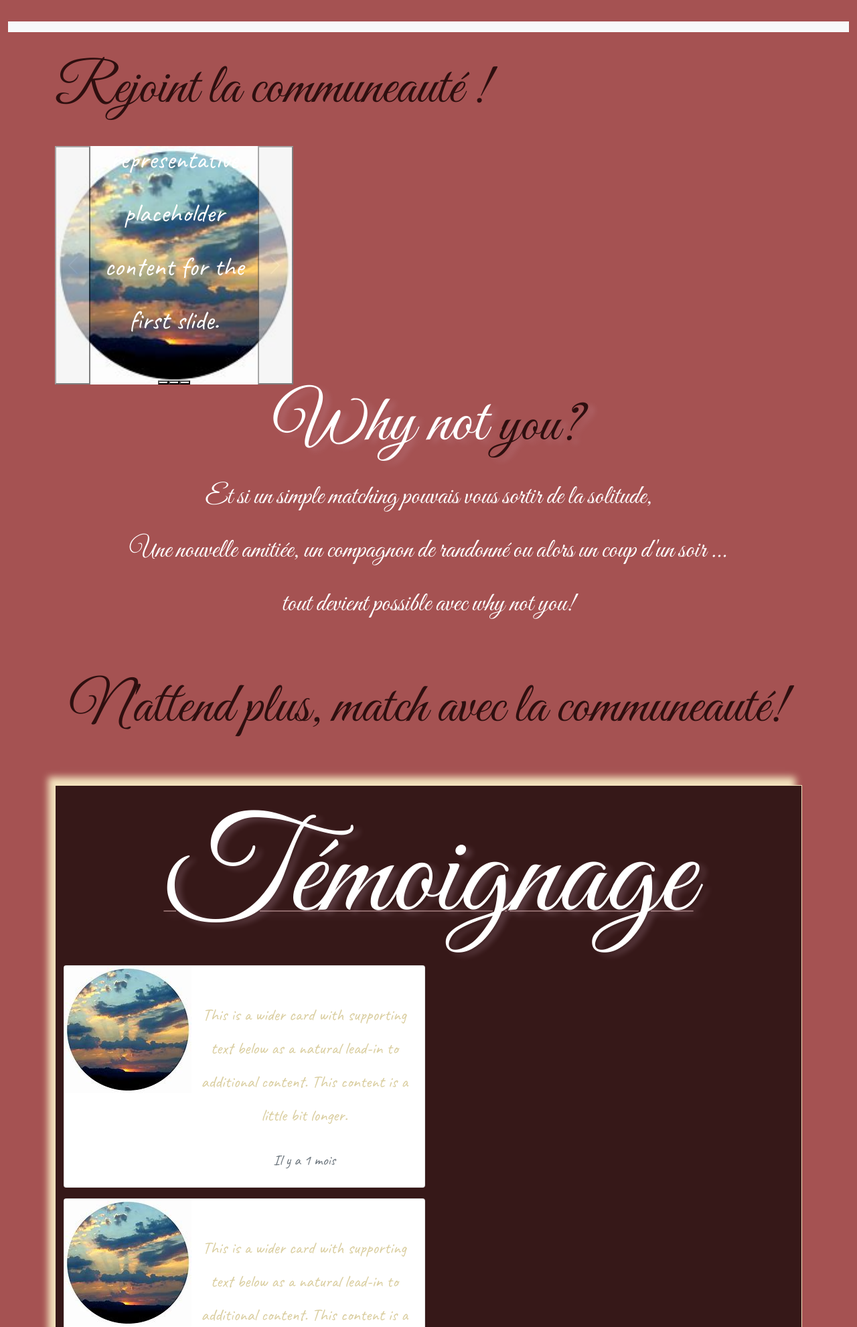
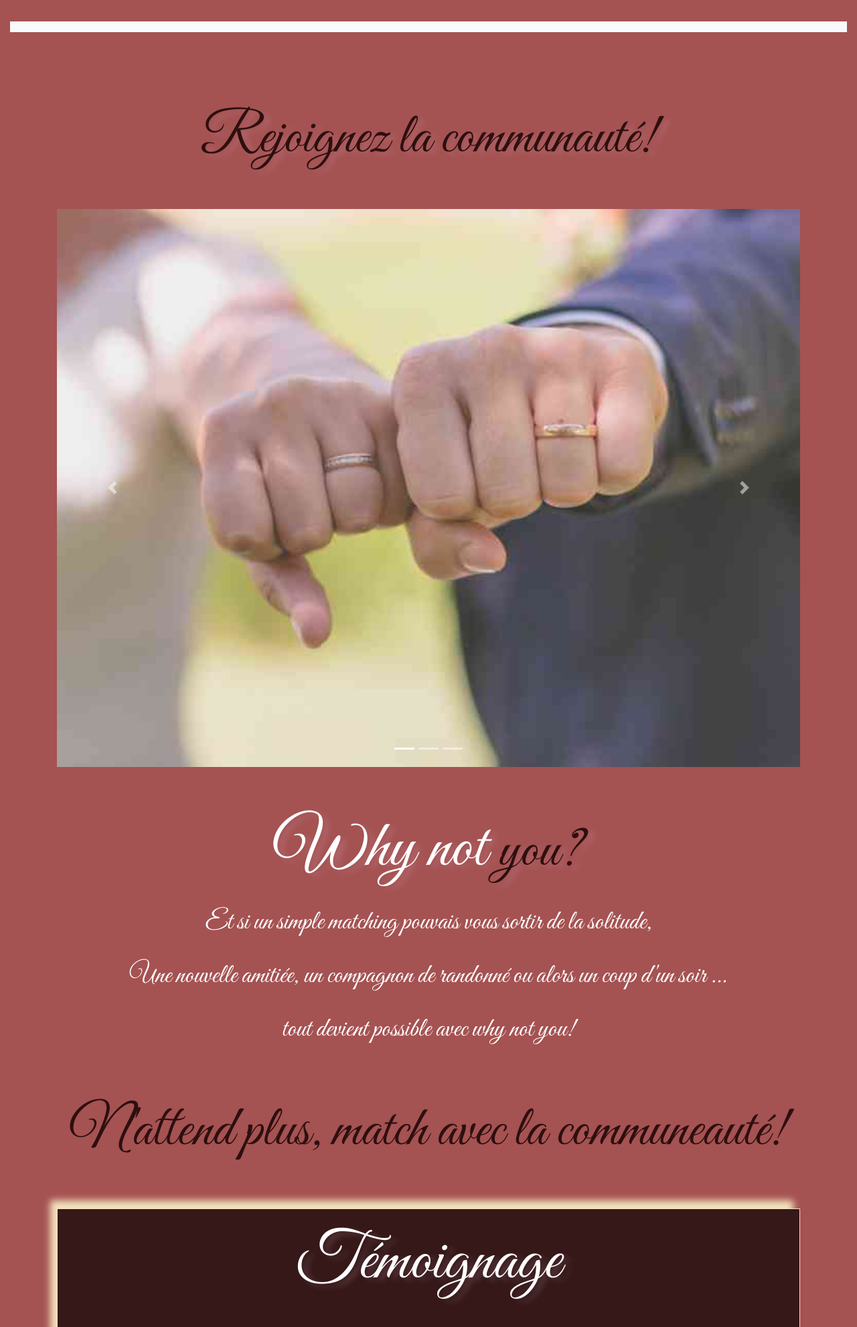
Before and after one commit to sandra-f/WhyNotYou, a PHP site: template templates/home.html.twig in a window 1280 px wide. Shown: the top 1981 px of the page at 67% size. Run offline with PHP 8.4, Linux system fonts and the light colour scheme; the template is opened without the code that fills it, so the values that code supplies are empty; some libraries are stand-ins or nearby versions.

Commit message:
modification du body

```diff
--- a/templates/home.html.twig
+++ b/templates/home.html.twig
@@ -3,10 +3,7 @@
 {% block stylesheets %}
 
         <!-- CSS only -->
-        <link href="https://cdn.jsdelivr.net/npm/bootstrap@5.0.0-beta1/dist/css/bootstrap.min.css" rel="stylesheet"
-        integrity="sha384-giJF6kkoqNQ00vy+HMDP7azOuL0xtbfIcaT9wjKHr8RbDVddVHyTfAAsrekwKmP1" crossorigin="anonymous">
-        <link rel="stylesheet" href="{{ asset('css/stylebody.css') }}" media="all">
-        <link href="https://fonts.googleapis.com/css2?family=Great+Vibes&display=swap" rel="stylesheet">
+
 
 
     {% endblock %}
@@ -14,76 +11,43 @@
 
 {% block body %}
 
-<div class="container">
-
-    <main id="index">
-        <div>
-            <div class="row">
-                <div class="col-12 col-md-12">
-
-                    <div class="margebutton">
-
-                        <a class="button" href="#">Rejoint la communeauté !</a>
+<main>
+    <section id="intro" class="bg py-5">
+            <div class="container mb-3">
+                <h1 class="text-white text-center my-5"><a href="">Rejoignez la communauté!</a></h1>
+                <div id="carouselExampleIndicators" class="carousel slide" data-ride="carousel">
+                    <ol class="carousel-indicators">
+                        <li data-target="#carouselExampleIndicators" data-slide-to="0" class="active"></li>
+                        <li data-target="#carouselExampleIndicators" data-slide-to="1"></li>
+                        <li data-target="#carouselExampleIndicators" data-slide-to="2"></li>
+                    </ol>
+                    <div class="carousel-inner">
+                        <div class="carousel-item active">
+                            <img src="img/4.jpg" class="d-block w-100" alt="">
+                        </div>
+                        <div class="carousel-item">
+                            <img src="img/4.jpg" class="d-block w-100" alt="">
+                        </div>
+                        <div class="carousel-item">
+                            <img src="img/4.jpg" class="d-block w-100" alt="">
                         </div>
                     </div>
-            </div>
-
-
-                <div class="row">
-                    <div class="col-12 col-md-4">
-                        <div id="carouselExampleCaptions" class="carousel slide" data-bs-ride="carousel">
-                            <div class="carousel-indicators">
-                                <button type="button" data-bs-target="#carouselExampleCaptions" data-bs-slide-to="0"
-                                    class="active" aria-current="true" aria-label="Slide 1"></button>
-                                <button type="button" data-bs-target="#carouselExampleCaptions" data-bs-slide-to="1"
-                                    aria-label="Slide 2"></button>
-                                <button type="button" data-bs-target="#carouselExampleCaptions" data-bs-slide-to="2"
-                                    aria-label="Slide 3"></button>
-                            </div>
-                            <div class="carousel-inner">
-                                <div class="carousel-item active">
-                                    <img src="img/2.jpg" class="d-block w-100" alt="...">
-                                    <div class="carousel-caption d-none d-md-block">
-                                        <h5>First slide label</h5>
-                                        <p>Some representative placeholder content for the first slide.</p>
+                    <a class="carousel-control-prev" href="#carouselExampleIndicators" role="button" data-slide="prev">
+                        <span class="carousel-control-prev-icon" aria-hidden="true"></span>
+                        <span class="sr-only">Previous</span>
+                    </a>
+                    <a class="carousel-control-next" href="#carouselExampleIndicators" role="button" data-slide="next">
+                        <span class="carousel-control-next-icon" aria-hidden="true"></span>
+                        <span class="sr-only">Next</span>
+                    </a>
                 </div>
             </div>
-                                <div class="carousel-item">
-                                    <img src="img/2.jpg" class="d-block w-100" alt="...">
-                                    <div class="carousel-caption d-none d-md-block">
-                                        <h5>Second slide label</h5>
-                                        <p>Some representative placeholder content for the second slide.</p>
-                                    </div>
-                                </div>
-                                <div class="carousel-item">
-                                    <img src="img/2.jpg" class="d-block w-100" alt="...">
-                                    <div class="carousel-caption d-none d-md-block">
-                                        <h5>Third slide label</h5>
-                                        <p>Some representative placeholder content for the third slide.</p>
-                                    </div>
-                                </div>
-                            </div>
-                            <button class="carousel-control-prev" type="button"
-                                data-bs-target="#carouselExampleCaptions" data-bs-slide="prev">
-                                <span class="carousel-control-prev-icon" aria-hidden="true"></span>
-                                <span class="visually-hidden">Pécédent</span>
-                            </button>
-                            <button class="carousel-control-next" type="button"
-                                data-bs-target="#carouselExampleCaptions" data-bs-slide="next">
-                                <span class="carousel-control-next-icon" aria-hidden="true"></span>
-                                <span class="visually-hidden">Prochain</span>
-                            </button>
-                        </div>
-                    </div>
-                </div>
-
-        </div>
-
+        </section>
 
         <div>
 
                 <div class="you-h1">
-                    <h1>Why not <span><a href=""> you?</a></span></h1>
+                    <h2>Why not <span><a href=""> you?</a></span></h2>
 
                     <p>Et si un simple matching pouvais vous sortir de la solitude,<br> Une nouvelle amitiée, un
                         compagnon de randonné ou alors un coup d'un soir ...<br> tout devient possible avec why not you!
@@ -94,70 +58,61 @@
 
         </div>
         </section>
-
+        <div class="container">
             <section id="temoignage">
-            <div class="container-fluid">
-                <div class="row">
-
-                    <h1>Témoignage</h1>
-                    <div clas="flex-article">
-                        <article>
-                            <div class="card mb-3" style="max-width: 540px;">
-                                <div class="row g-0">
-                                    <div class="col-12 col-md-4">
-                                        <img class="flotage-gauche" src="img/2.jpg" alt="...">
+                <h3>Témoignage</h3>
+                <div class="container-flex">
+                    <div class="row align-items-center">
+                        <div class="col-lg-4 bg-img">
+                            <div class="img-left">
+                                <img src="img/2.jpg">
                             </div>
-                                    <div class="col-12 col-md-8">
-                                        <div class="card-body">
-                                            <h5 class="card-title">Chloé 18 ans</h5>
-                                            <p class="card-text">This is a wider card with supporting text below as a
-                                                natural
-                                                lead-in to additional content. This content is a little bit longer.</p>
-                                            <p class="card-text"><small class="text-muted">Il y a 1 mois</small></p>
+                        </div>
+                        <div class="col-lg-8 p-5">
+                            <div class="left">
+                                <h4>Guillaume 79ans</h4>
+                                <p>La mére d'un camarade de mon fils m'harcele, elle me saoul, j'attend lundi pour lui dire le fond de ma pensée!!
+                                </p>
+                                <p>Il y a 8 mois</small></p>
+                            </div>
+                        </div>
+                    </div>
+                    <div class=" row align-items-center">
+                        <div class="col-lg-8 p-5">
+                            <div class="right">
+                                <h4>Jaafar 58ans</h4>
+                                <p>Alors, Blobloblo, dans la ligne 47 vous pouvez voir que the lettre in english is not food! Thank's see you leter
+                                </p>
+                                <p>Il y a 1 mois</small></p>
+                            </div>
+                        </div>
+                        <div class="col-lg-4 bg-img">
+                            <div class="img-right">
+                                <img src="img/2.jpg">
+                            </div>
+                        </div>
+                    </div>
+                    <div class="row align-items-center">
+                        <div class="col-lg-4 bg-img">
+                            <div class="img-left">
+                                <img src="img/2.jpg">
+                            </div>
+                        </div>
+                            <div class="col-lg-8 p-5">
+                            <div class="left">
+                                <h4>Sonia 25ans</h4>
+                                <p>Le wordpress, c'est vraiment un metier hein, creation de theme ect... franchement on y vit facilement avec.
+                                </p>
+                                <p>Il y a 1 mois</small></p>
                             </div>
                         </div>
                         </div>
                     </div>
-                        </article>
-                        <article>
-                            <div class="card mb-3" style="max-width: 540px;">
-                                <div class="row g-0">
-                                    <div class="col-12 col-md-4">
-                                        <img class="flotage-gauche" src="img/2.jpg" alt="...">
                 </div>
-                                    <div class="col-12 col-md-8">
-                                        <div class="card-body">
-                                            <h5 class="card-title">Charles 56ans</h5>
-                                            <p class="card-text">This is a wider card with supporting text below as a
-                                                natural
-                                                lead-in to additional content. This content is a little bit longer.</p>
-                                            <p class="card-text"><small class="text-muted">Il y a 1 mois</small></p>
+            </section>
         </div>
-                                    </div>
-                                </div>
-                            </div>
-                        </article>
-                        <article>
-                            <div class="card mb-3" style="max-width: 540px;">
-                                <div class="row g-0">
-                                    <div class="col-12 col-md-4">
-                                        <img class="flotage-gauche" src="img/2.jpg" alt="...">
-                                    </div>
-                                    <div class="col-12 col-md-8">
-                                        <div class="card-body">
-                                            <h5 class="card-title">Marjolie 29ans</h5>
-                                            <p class="card-text">This is a wider card with supporting text below as a
-                                                natural
-                                                lead-in to additional content. This content is a little bit longer.</p>
-                                            <p class="card-text"><small class="text-muted">Il y a 1 mois</small></p>
-                                        </div>
-                                    </div>
-                                </div>
-                            </div>
-                        </article>
 
     </div>
-        </section>
     </main>
 </body>
 
```
Lines whose indentation alone changed are shown as unchanged.
